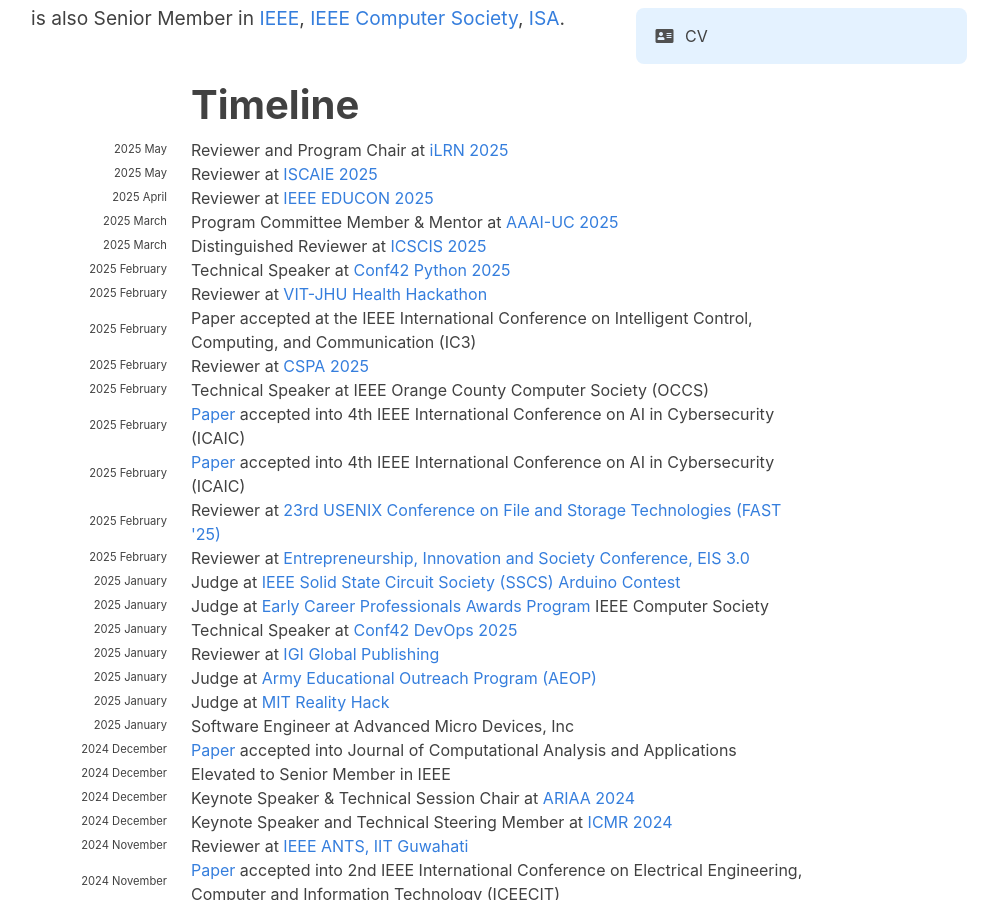
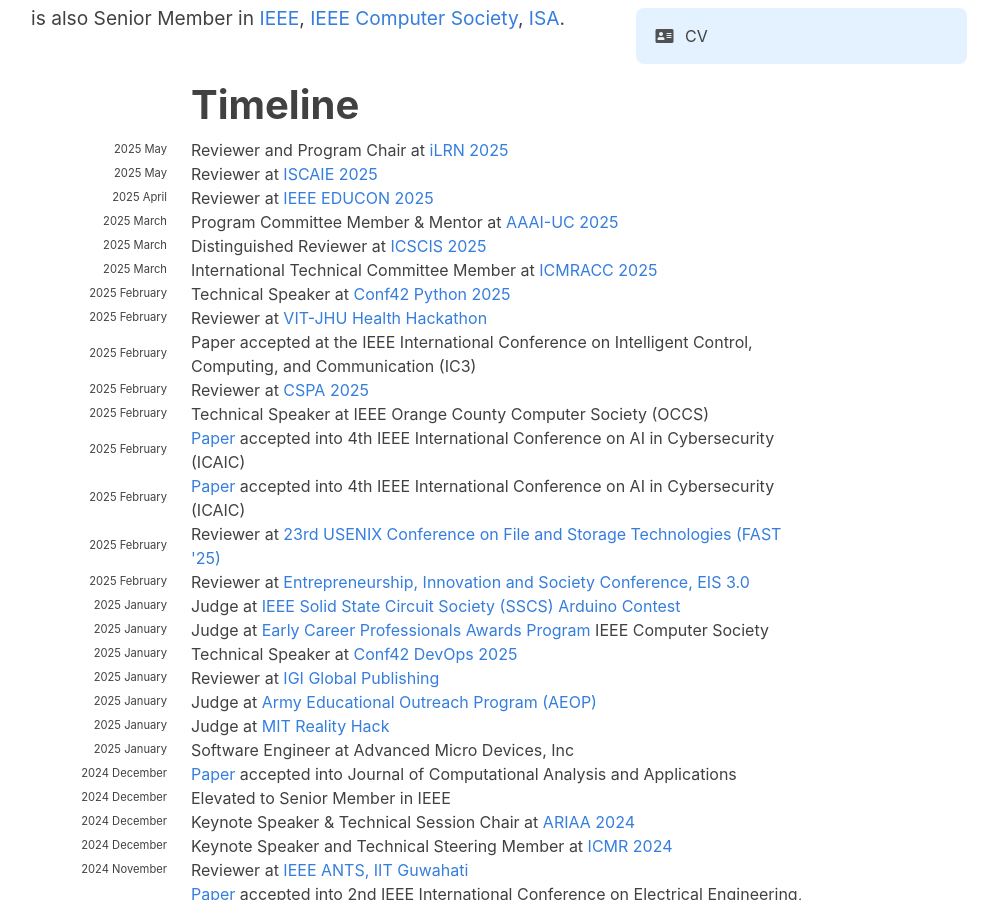
Before and after one commit to hariharanragothaman/hariharanragothaman.github.io, a Jekyll site: the page built from index.md, in a window 1280 px wide and 900 px high, scrolled down 748 px. Shown: the whole window, without its empty margins (141-1139 px from the left). Built offline with Jekyll 4.4.1, drawn with Linux system fonts in a browser that asks for light colours; nearby versions of some CDN libraries; some web fonts are replaced.

Commit message:
Polishes and Updates

```diff
--- a/_data/news.yaml
+++ b/_data/news.yaml
@@ -28,6 +28,10 @@
 - year: 2025
   year-extra: March
   description: Distinguished Reviewer at <a href="https://conference.poornima.edu.in/icscis/committee.html">ICSCIS 2025</a>
+
+- year: 2025
+  year-extra: March
+  description: International Technical Committee Member at <a href="https://vjec.ac.in/icmracc/committees/technical-committee/">ICMRACC 2025</a>
 
 
 #-------------------------------------------- February ------------------------------------------------------------------------------------------------------------------------------------------------------
```
